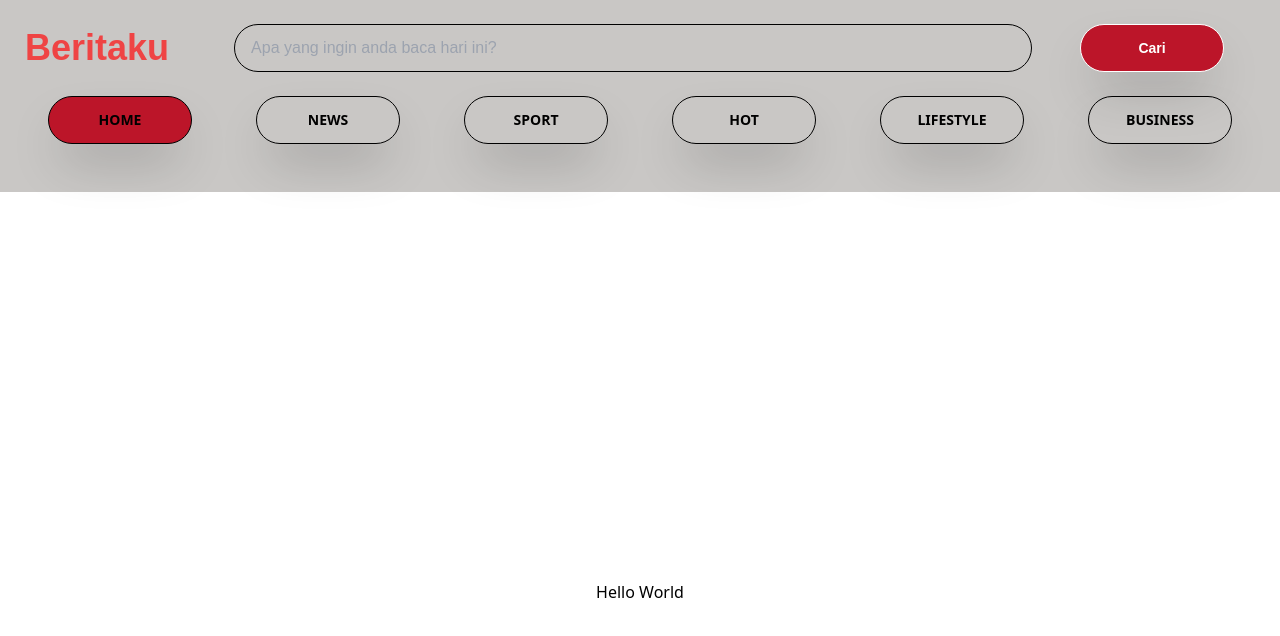
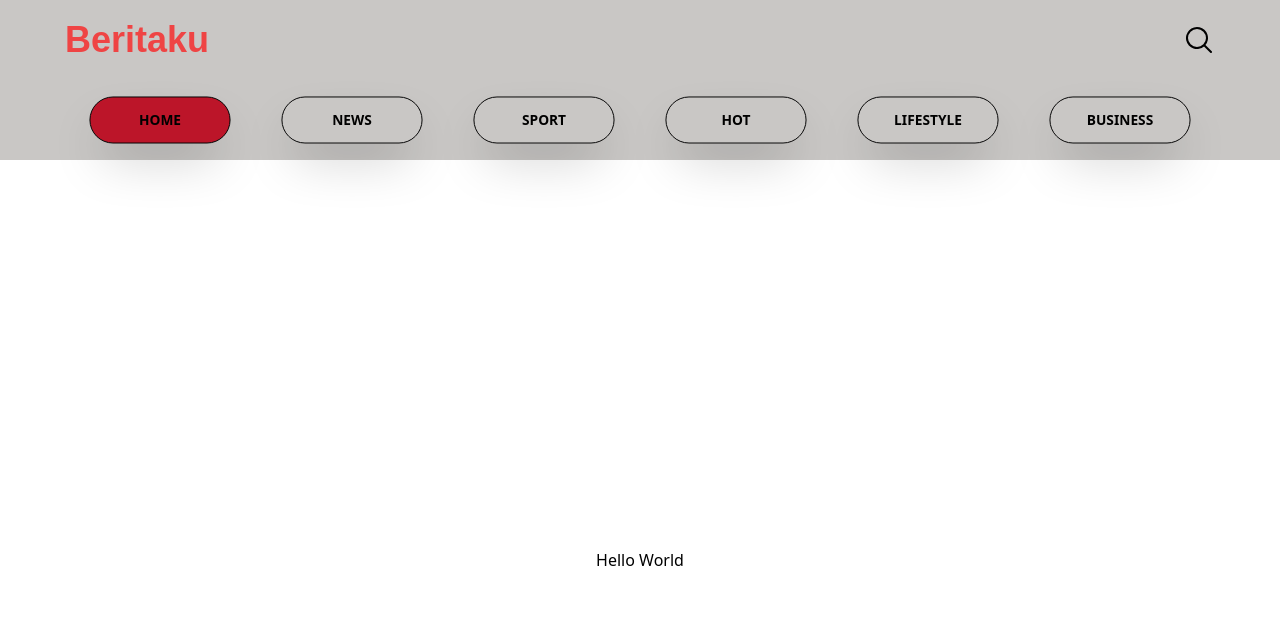
Before and after one commit to hafidnrzs/stki-frontend, a React (Vite) app: page / in a window 1280 px wide. Shown: the top 636 px of the page. Built offline with nearby package versions, Linux system fonts and the light colour scheme.

Commit message:
Design Mobile First

```diff
--- a/package.json
+++ b/package.json
@@ -11,7 +11,8 @@
   },
   "dependencies": {
     "react": "^18.3.1",
-    "react-dom": "^18.3.1"
+    "react-dom": "^18.3.1",
+    "react-icons": "^5.4.0"
   },
   "devDependencies": {
     "@eslint/js": "^9.17.0",
--- a/src/components/Navbar.jsx
+++ b/src/components/Navbar.jsx
@@ -1,44 +1,118 @@
-import React from "react";
+import React, { useState } from "react";
 
 const Navbar = () => {
+  const [showSearch, setShowSearch] = useState(false);
+  const [showDropdown, setShowDropdown] = useState(false);
+
+  const toggleSearch = () => {
+    setShowSearch(!showSearch);
+  };
+
+  const toggleDropdown = () => {
+    setShowDropdown(!showDropdown);
+  };
+
   return (
-    <div className="h-48 w-full bg-[#C9C7C5]">
-      <div className="navbar w-full font-mulish">
-        <div className="w-full mt-4">
-          <div className="flex w-full justify-between items-center">
-            <a className="btn btn-ghost text-4xl text-red-500 justify-start">
+    <div className="h-auto w-full bg-[#C9C7C5]">
+      {/* Navbar Container */}
+      <div className="navbar w-full font-mulish px-4 sm:px-6 lg:px-12 py-4 ">
+        <div className="flex items-center justify-between w-full ">
+          {/* Logo and Search Bar */}
+          <div
+            className={`flex items-center w-full transition-all duration-300 ${
+              showSearch ? "gap-4" : "justify-between"
+            }`}
+          >
+            <a className="btn btn-ghost text-2xl sm:text-4xl text-red-500">
               Beritaku
             </a>
-            <div className="flex items-center w-full mx-12">
+
+            {showSearch && (
+              <div className="flex items-center flex-grow gap-4">
                 <input
                   type="text"
                   placeholder="Apa yang ingin anda baca hari ini?"
                   className="input input-bordered rounded-3xl w-full"
                 />
-            </div>
-            <button className="btn btn-active mr-12 w-36 rounded-full shadow-2xl text-white bg-[#BC1529] hover:bg-[#BC1529]">
+                <button className="btn btn-active rounded-full shadow-2xl text-white bg-[#BC1529] hover:bg-[#BC1529]">
                   Cari
                 </button>
               </div>
+            )}
+
+            {!showSearch && (
+              <button
+                className="btn btn-ghost text-xl text-white"
+                onClick={toggleSearch}
+              >
+                <svg
+                  xmlns="http://www.w3.org/2000/svg"
+                  width="32"
+                  height="32"
+                  fill="#000000"
+                  viewBox="0 0 256 256"
+                >
+                  <path d="M229.66,218.34l-50.07-50.06a88.11,88.11,0,1,0-11.31,11.31l50.06,50.07a8,8,0,0,0,11.32-11.32ZM40,112a72,72,0,1,1,72,72A72.08,72.08,0,0,1,40,112Z"></path>
+                </svg>
+              </button>
+            )}
           </div>
         </div>
-      <div className="mt-4 flex space-x-4 justify-center items-center gap-12">
-        <button className="btn rounded-full shadow-2xl w-36 bg-[#BC1529] hover:bg-[#BC1529]">
+      </div>
+
+      {/* Navigation Buttons */}
+      <div className="block sm:hidden px-4 py-4">
+        <button
+          className="btn w-full rounded-full shadow-2xl text-white bg-[#BC1529] hover:bg-[#BC1529]"
+          onClick={toggleDropdown}
+        >
+          <div className="text-2xl font-bold">
+            Menu
+          </div>
+
+        </button>
+
+        {showDropdown && (
+          <div className="mt-4 bg-white rounded-lg shadow-lg">
+            <button className="block w-full text-left px-4 py-2 hover:bg-gray-100">
               HOME
             </button>
-        <button className="btn rounded-full shadow-2xl w-36 hover:bg-[#BC1529] ">
+            <button className="block w-full text-left px-4 py-2 hover:bg-gray-100">
               NEWS
             </button>
-        <button className="btn  rounded-full shadow-2xl w-36 hover:bg-[#BC1529]">
+            <button className="block w-full text-left px-4 py-2 hover:bg-gray-100">
               SPORT
             </button>
-        <button className="btn  rounded-full shadow-2xl w-36 hover:bg-[#BC1529]">
+            <button className="block w-full text-left px-4 py-2 hover:bg-gray-100">
               HOT
             </button>
-        <button className="btn  rounded-full shadow-2xl w-36 hover:bg-[#BC1529]">
+            <button className="block w-full text-left px-4 py-2 hover:bg-gray-100">
               LIFESTYLE
             </button>
-        <button className="btn  rounded-full shadow-2xl w-36 hover:bg-[#BC1529]">
+            <button className="block w-full text-left px-4 py-2 hover:bg-gray-100">
+              BUSINESS
+            </button>
+          </div>
+        )}
+      </div>
+
+      <div className="hidden sm:flex flex-wrap justify-center gap-4 px-4 sm:gap-6 lg:gap-12 py-4">
+        <button className="btn rounded-full shadow-2xl w-full sm:w-36 bg-[#BC1529] hover:bg-[#BC1529]">
+          HOME
+        </button>
+        <button className="btn rounded-full shadow-2xl w-full sm:w-36 hover:bg-[#BC1529]">
+          NEWS
+        </button>
+        <button className="btn rounded-full shadow-2xl w-full sm:w-36 hover:bg-[#BC1529]">
+          SPORT
+        </button>
+        <button className="btn rounded-full shadow-2xl w-full sm:w-36 hover:bg-[#BC1529]">
+          HOT
+        </button>
+        <button className="btn rounded-full shadow-2xl w-full sm:w-36 hover:bg-[#BC1529]">
+          LIFESTYLE
+        </button>
+        <button className="btn rounded-full shadow-2xl w-full sm:w-36 hover:bg-[#BC1529]">
           BUSINESS
         </button>
       </div>
```
Also changed, not shown: 1 other file (tests, documents, lock files or other folders). Lines whose indentation alone changed are shown as unchanged.
